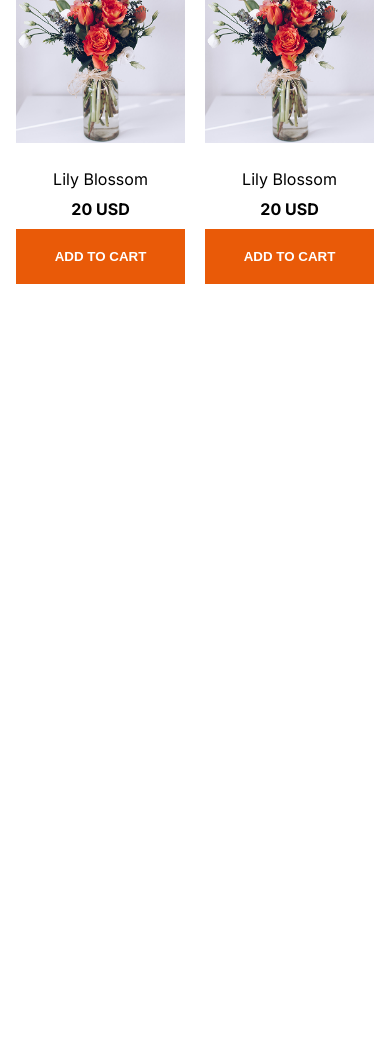
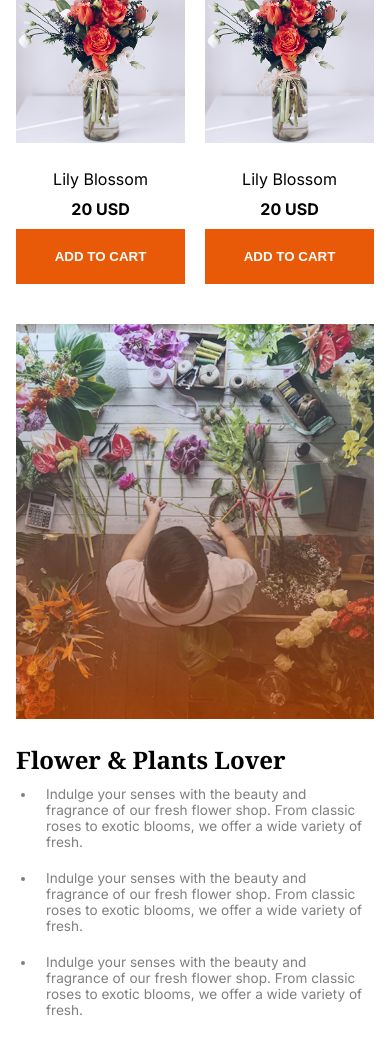
Before and after one commit to grimmy16oo/Assignment-02, a plain HTML site: page index.html in a window 390 px wide. Shown: the part 1933-2987 px from the top of the page. Before the commit the page ends 2233 px from the top, so only its background shows below. Drawn offline with Linux system fonts and the light colour scheme.

Commit message:
plant lover section added

```diff
--- a/index.html
+++ b/index.html
@@ -40,7 +40,7 @@
                 <h1 class="noto-serif-regular"><span class="color-orange">Our</span> Plants</h1>
                 <p class="inter-regular">Indulge your senses with the beauty and fragrance of our fresh flower shop. From classic roses to exotic blooms, we offer a wide variety of fresh.</p>
             </div>
-            <div class="out-plants-grid">
+            <div class="our-plants-grid">
                 <div class="card inter-regular">
                     <img src="./assets/sample-flower-image.png" alt="flower">
                     <p>Lily Blossom</p>
@@ -91,6 +91,20 @@
                 </div>
             </div>
         </section>
+
+        <section class="plants-lover-section">
+            <div class="plants-lover-image">
+                <img src="./assets/flower-store.png" alt="">
+            </div>
+            <div class="plants-lover-content">
+                <h1 class="noto-serif-regular">Flower & Plants Lover</h1>
+                <ul class="inter-regular">
+                    <li>Indulge your senses with the beauty and fragrance of our fresh flower shop. From classic roses to exotic blooms, we offer a wide variety of fresh.</li>
+                    <li>Indulge your senses with the beauty and fragrance of our fresh flower shop. From classic roses to exotic blooms, we offer a wide variety of fresh.</li>
+                    <li>Indulge your senses with the beauty and fragrance of our fresh flower shop. From classic roses to exotic blooms, we offer a wide variety of fresh.</li>
+                </ul>
+            </div>
+        </section>
     </main>
 
     <footer>
--- a/style.css
+++ b/style.css
@@ -69,6 +69,7 @@
     justify-content: center;
     align-items: center;
     gap: 40px;
+    margin-bottom: 210px;
 }
 .our-plants-section h1{
     font-size: 3rem;
@@ -104,13 +105,40 @@
     width: 100%;
     padding: 20px;
 }
-.out-plants-grid{
+.our-plants-grid{
     display: grid;
     grid-template-columns: repeat(4,1fr);
     column-gap: 20px;
     row-gap: 30px;
 }
 
+
+/* flower lover section */
+.plants-lover-section{
+    display: flex;
+    justify-content: center;
+    align-items: center;
+    gap: 60px;
+    margin-bottom: 130px;
+}
+.plants-lover-image img{
+    max-width: 100%;
+}
+.plants-lover-content{
+    max-width: 540px;
+}
+.plants-lover-content h1{
+    font-size: 3.2rem;
+    font-weight: bold;
+}
+.plants-lover-content ul{
+    margin-left: 20px;
+    font-size: 1.3rem;
+    color: rgba(0, 0, 0, 0.5);
+}
+.plants-lover-content li{
+    padding: 10px;
+}
 
 
 
@@ -147,7 +175,10 @@
         max-width: 100%;
     }
 
-    .out-plants-grid{
+    .our-plants-section{
+        margin-bottom: 40px;
+    }
+    .our-plants-grid{
         display: grid;
         grid-template-columns: repeat(2,1fr);
     }
@@ -159,6 +190,15 @@
         font-size: 0.8rem;
     }
 
-
-
+    .plants-lover-section{
+        flex-direction: column;
+        gap: 20px;
+        margin-bottom: 140px;
+    }
+    .plants-lover-content h1{
+        font-size: 1.5rem;
+    }
+    .plants-lover-content ul{
+        font-size: .85rem;
+    }
 }
```
